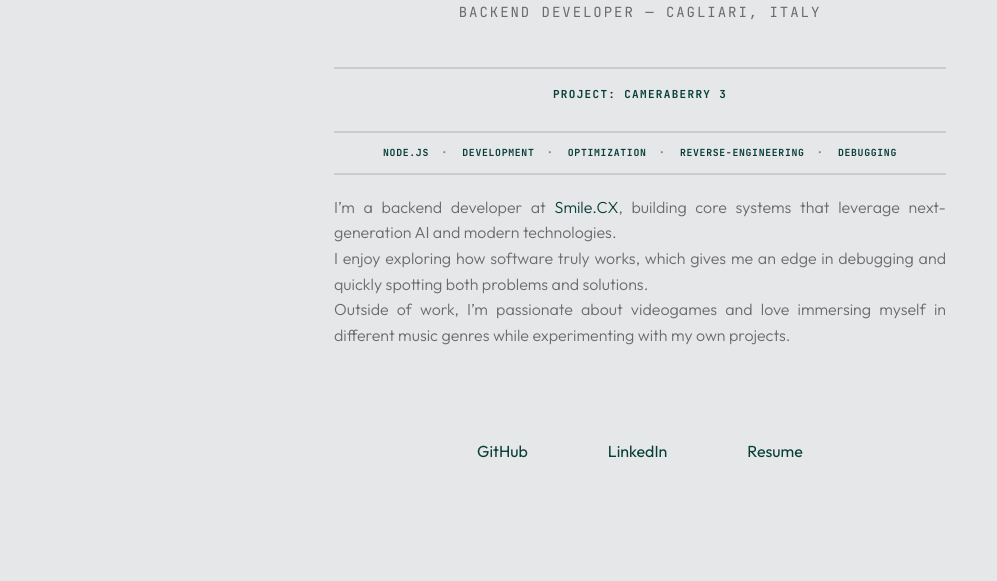
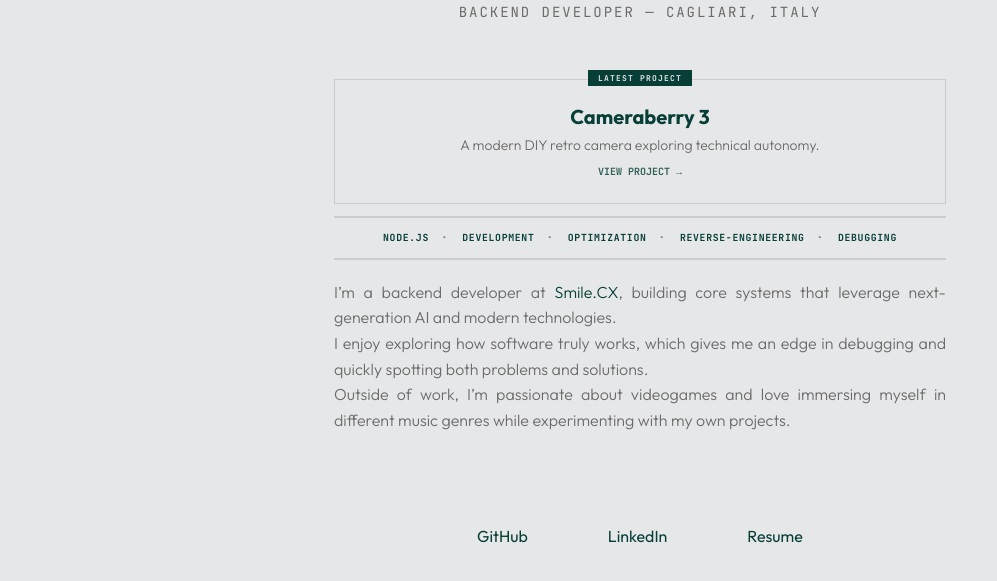
Before and after one commit to undefined-box/stefanotamponi.com, a website with bundled scripts: page index.html in a window 1280 px wide. Shown: the part 217-798 px from the top of the page, without its empty margins (0-997 px from the left). Built offline with nearby package versions, Linux system fonts and the light colour scheme.

Commit message:
add latest project

```diff
--- a/src/articles.json
+++ b/src/articles.json
@@ -46,12 +46,12 @@
       }
     ],
     "gallery": [
-      { "src": "assets/cameraberry3.png", "title": "Frontal View", "desc": "Main interface showing the mechanical buttons and lens alignment." },
-      { "src": "assets/cameraberry3.png", "title": "Internal View", "desc": "Detailed look at the Raspberry Pi 3 B+ integration and custom wiring." },
-      { "src": "assets/cameraberry3.png", "title": "Settings View", "desc": "Custom UI for adjusting ISO, Shutter Speed, and White Balance." },
-      { "src": "assets/cameraberry3.png", "title": "Preview Mode", "desc": "Real-time feedback from the IMX477 sensor on the IPS display." },
+      { "src": "assets/cameraberry3.png", "title": "Frontal View", "desc": "The cameraberry 3 in all of its glory." },
+      { "src": "assets/cameraberry3.png", "title": "Internal View", "desc": "Detailed look at the Raspberry Pi 3 B+ integration and spaghetti wiring." },
+      { "src": "assets/cameraberry3.png", "title": "Settings View", "desc": "The settings menu for preset selections and other. The menu is designed to cycle through options." },
+      { "src": "assets/cameraberry3.png", "title": "Preview Mode", "desc": "Real time preview of the image being captured." },
       { "src": "assets/cameraberry3.png", "title": "Remote Mode", "desc": "Interface for controlling the camera via web dashboard." },
-      { "src": "assets/cameraberry3.png", "title": "Example Photo", "desc": "A sample shot demonstrating the high-fidelity capture of the system." }
+      { "src": "assets/cameraberry3.png", "title": "Example Photo", "desc": "A sample shot - the image is processed locally from the Raspberry Pi 3 B+ for brightness and color adjustments, then sent to the server which processes it for further analysis and captioning." }
     ]
   }
 }
--- a/src/components/hero.ts
+++ b/src/components/hero.ts
@@ -45,8 +45,12 @@ export function createHero(data: AppData) {
       <h1 class="display">${data.personalInfo.name}</h1>
       <p class="subtitle">${data.personalInfo.title} — ${data.personalInfo.location}</p>
 
-      <div class="project-navigation">
-        <button class="project-link-item" type="button" id="nav-cameraberry"><span>Project: Cameraberry 3</span></button>
+      <div class="featured-project-container">
+        <span class="featured-label">Latest Project</span>
+        <button class="featured-project-box" type="button" id="nav-cameraberry">
+          <h2 class="featured-title">Cameraberry 3</h2>
+          <p class="featured-desc">A modern DIY retro camera exploring technical autonomy. <span class="read-more">View project →</span></p>
+        </button>
       </div>
 
       <div class="skills-line-separator">
--- a/src/css/hero.css
+++ b/src/css/hero.css
@@ -49,41 +49,92 @@
   margin-bottom: 15px;
 }
 
-.project-navigation {
+/* Featured Project Box */
+.featured-project-container {
   width: 100%;
-  margin: 20px 0 0 0;
+  margin: 32px 0 0 0;
   display: flex;
-  justify-content: center;
-  border-top: 2px solid var(--rule);
+  flex-direction: column;
+  align-items: center;
+  position: relative;
 }
 
-.project-link-item {
+.featured-label {
+  font-family: 'JetBrains Mono', monospace;
+  font-size: 8px;
+  font-weight: 700;
+  text-transform: uppercase;
+  background: var(--ink);
+  color: var(--bg);
+  padding: 3px 10px;
+  position: absolute;
+  top: -9px;
+  letter-spacing: 0.15em;
+  z-index: 2;
+}
+
+.featured-project-box {
   all: unset;
   box-sizing: border-box;
-  font-family: 'JetBrains Mono', monospace;
-  font-size: 11px;
-  color: var(--ink);
-  font-weight: 700;
-  letter-spacing: 0.12em;
-  text-transform: uppercase;
-  background: none;
-  padding: 14px 20px;
   cursor: pointer;
-  transition: color 0.18s;
+  width: 100%;
+  border: 1px solid var(--rule);
+  padding: 24px;
+  transition: border-color 0.3s ease, background-color 0.3s ease;
+  background: transparent;
   display: flex;
+  flex-direction: column;
   align-items: center;
-  justify-content: center;
+  gap: 6px;
+  text-align: center;
 }
 
-.project-link-item span {
-  padding: 4px 8px;
-  transition: all 0.2s ease;
+.featured-project-box:hover {
+  border-color: var(--ink);
+  background: rgba(0, 0, 0, 0.01);
 }
 
-.project-link-item:hover span {
-  background-color: var(--ink);
-  color: var(--bg);
-  border-radius: 4px;
+body.theme-dark .featured-project-box:hover {
+  background: rgba(255, 255, 255, 0.02);
+}
+
+.featured-title {
+  font-family: 'Outfit', sans-serif;
+  font-size: 20px;
+  font-weight: 700;
+  margin: 0;
+  color: var(--ink);
+}
+
+.featured-desc {
+  font-family: var(--main-font);
+  font-size: 14px;
+  line-height: 1.5;
+  color: var(--muted);
+  margin: 0;
+}
+
+.read-more {
+  display: block;
+  font-family: 'JetBrains Mono', monospace;
+  font-size: 10px;
+  font-weight: 700;
+  text-transform: uppercase;
+  color: var(--ink);
+  margin-top: 8px;
+  opacity: 0.8;
+}
+
+@media (max-width: 600px) {
+  .featured-project-box {
+    padding: 20px;
+  }
+  .featured-title {
+    font-size: 18px;
+  }
+  .featured-desc {
+    font-size: 13px;
+  }
 }
 
 .music-toggle,
```
